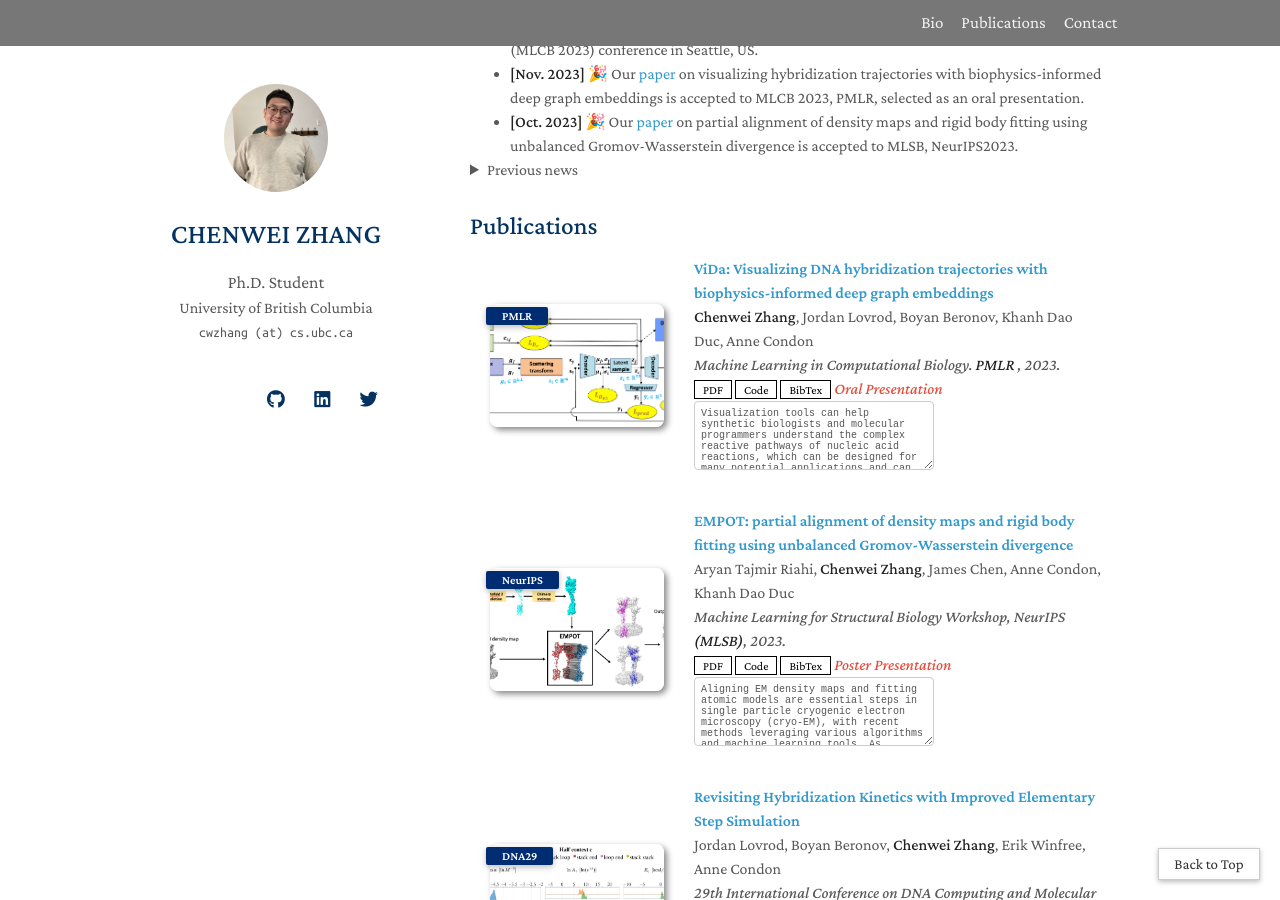
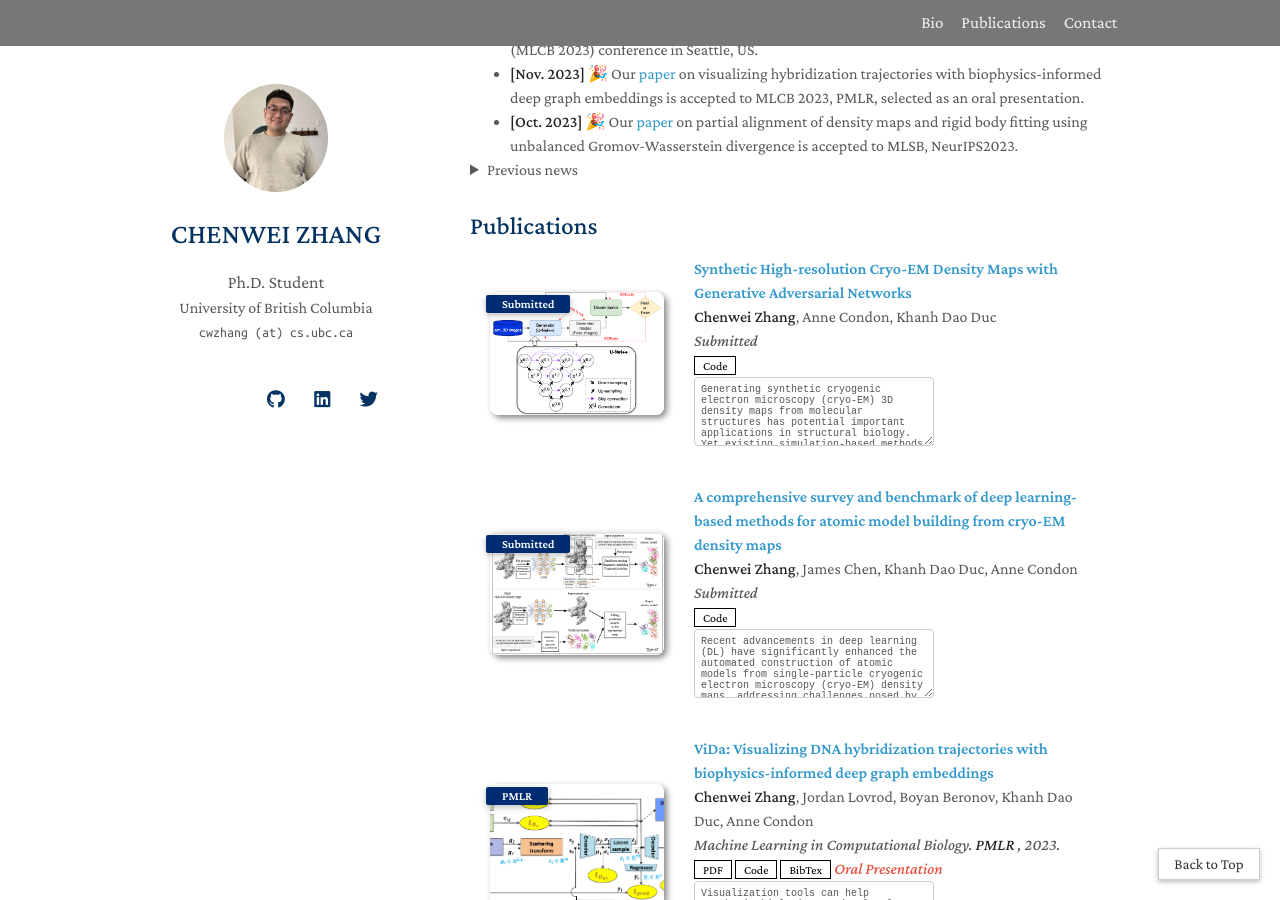
Before and after one commit to chenwei-zhang/chenwei-zhang.github.io, a Jekyll site: the page built from index.md, in a window 1280 px wide and 900 px high, scrolled down 739 px. Built offline with Jekyll 4.4.1, drawn with Linux system fonts in a browser that asks for light colours; nearby versions of some CDN libraries; some web fonts are replaced; a style sheet for code colours, icons or effects is not loaded; our own code applies the rules of GitHub Pages for plain Markdown files.

Commit message:
update publications

```diff
--- a/_data/publications.yml
+++ b/_data/publications.yml
@@ -1,4 +1,28 @@
 main:
+
+  - title: "Synthetic High-resolution Cryo-EM Density Maps with Generative Adversarial Networks"
+    authors: <strong>Chenwei Zhang</strong>, Anne Condon, Khanh Dao Duc
+    conference_short: Submitted
+    conference: Submitted
+    # pdf: https://arxiv.org/abs/2311.03411
+    code: https://github.com/chenwei-zhang/struc2mapGAN
+    # bibtex: ./assets/bib/vida_pmlr.txt
+    image: ./assets/img/struc2mapGAN.png
+    # notes: Oral Presentation
+    abs: "Generating synthetic cryogenic electron microscopy (cryo-EM) 3D density maps from molecular structures has potential important applications in structural biology. Yet existing simulation-based methods cannot mimic all the complex features present in experimental maps, such as secondary structure elements. As an alternative, we propose struc2mapGAN, a novel data-driven method that employs a generative adversarial network (GAN) to produce high-resolution experimental-like density maps from molecular structures. More specifically, struc2mapGAN uses a U-Net++ architecture as the generator, with an additional L1 loss term and further processing of raw experimental maps to enhance learning efficiency. While struc2mapGAN can promptly generate maps after training, we demonstrate that it outperforms existing simulation-based methods for a wide array of tested maps and across various evaluation metrics. Our anonymous code is available at https://github.com/chenwei-zhang/struc2mapGAN."
+
+
+  - title: "A comprehensive survey and benchmark of deep learning-based methods for atomic model building from cryo-EM density maps"
+    authors: <strong>Chenwei Zhang</strong>, James Chen, Khanh Dao Duc, Anne Condon
+    conference_short: Submitted
+    conference: Submitted
+    # pdf: https://arxiv.org/abs/2311.03411
+    code: https://github.com/chenwei-zhang/Papers-atomic-model-building-in-CryoEM-maps
+    # bibtex: ./assets/bib/vida_pmlr.txt
+    image: ./assets/img/modelbuildingreview.png
+    # notes: Oral Presentation
+    abs: "Recent advancements in deep learning (DL) have significantly enhanced the automated construction of atomic models from single-particle cryogenic electron microscopy (cryo-EM) density maps, addressing challenges posed by noise, varying resolutions, and complex biological structures. We conduct a comprehensive survey of DL-based approaches for building atomic models and evaluate cutting-edge methods against traditional physics-based approaches using 50 cryo-EM density maps at varying resolutions. In addition, we introduce improved evaluation metrics that overcome the limitations of existing metrics for model-building methods. Our findings demonstrate that DL-based methods outperform their traditional physics-based counterparts, especially when integrated with AlphaFold, which improves the completeness and accuracy of the constructed atomic models. Furthermore, we provide insightful future directions in this field and highlight the importance of collaboration between machine learning scientists and structural biologists."
+
 
   - title: "ViDa: Visualizing DNA hybridization trajectories with biophysics-informed deep graph embeddings"
     authors: <strong>Chenwei Zhang</strong>, Jordan Lovrod, Boyan Beronov, Khanh Dao Duc, Anne Condon
```
Also changed, not shown: assets/img/modelbuildingreview.png (added), assets/img/struc2mapGAN.png (added).
